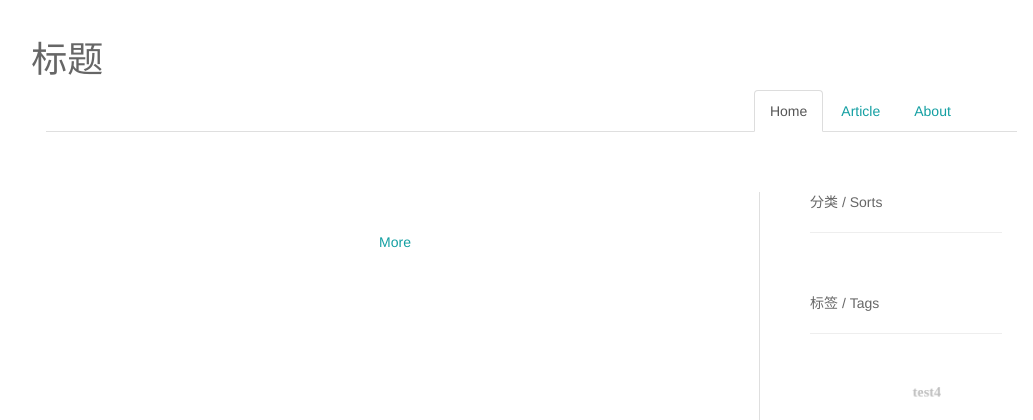
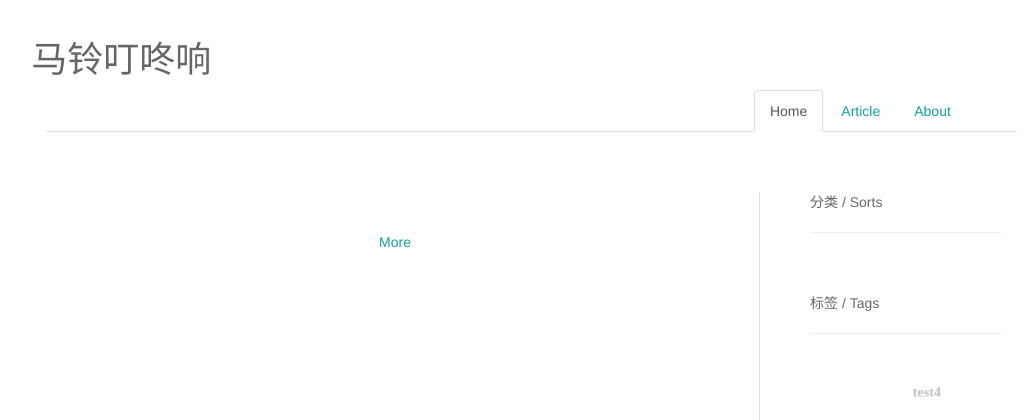
Before and after one commit to vernvern/blog_flask, a Python web app: template blog/templates/index.html in a window 1280 px wide. Shown: the top 420 px of the page, without its empty margins (63-1096 px from the left). Run offline with Jinja, Linux system fonts and the light colour scheme; the template is opened without the code that fills it, so the values that code supplies are empty.

Commit message:
:sparkles: title

```diff
--- a/blog/templates/index.html
+++ b/blog/templates/index.html
@@ -13,7 +13,7 @@
 
         <div class='row'>
             <div class='col-md-10 col-md-offset-1'>
-                <div class='row'><div><h1>标题</h1></div></div>
+                <div class='row'><div><h1>马铃叮咚响</h1></div></div>
                 <div class='row'>
                     <div class='col-md-11'>
                         <!-- Nav tabs -->
```
